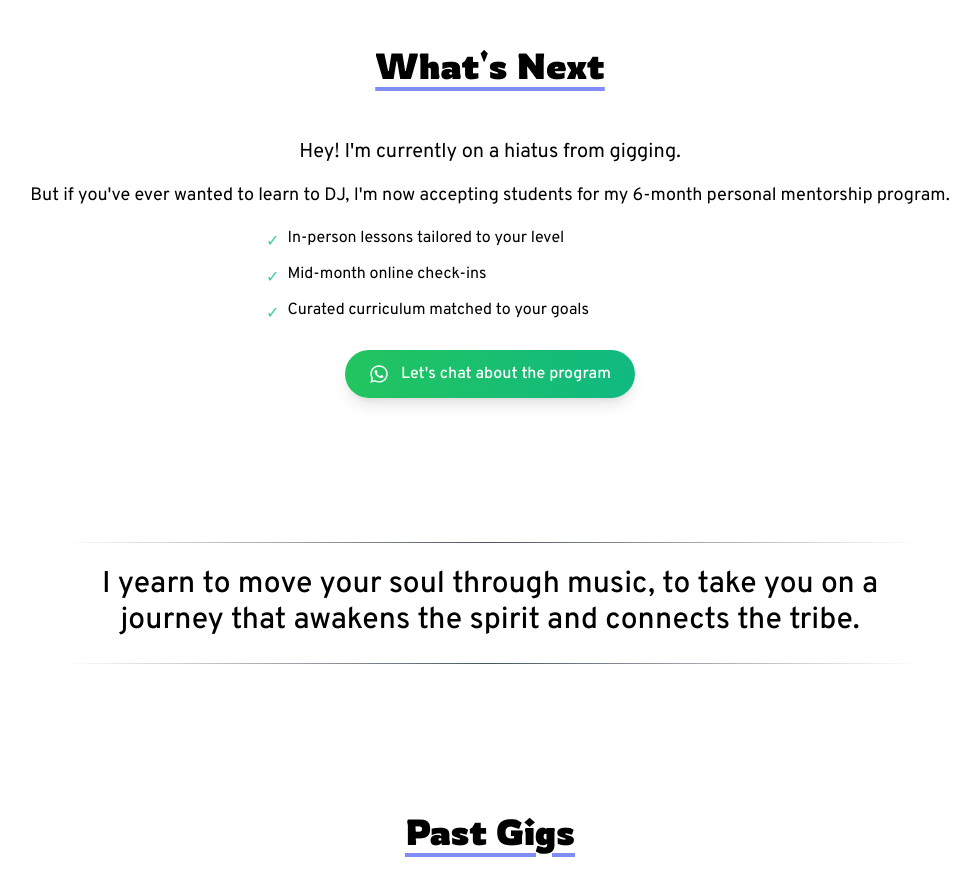
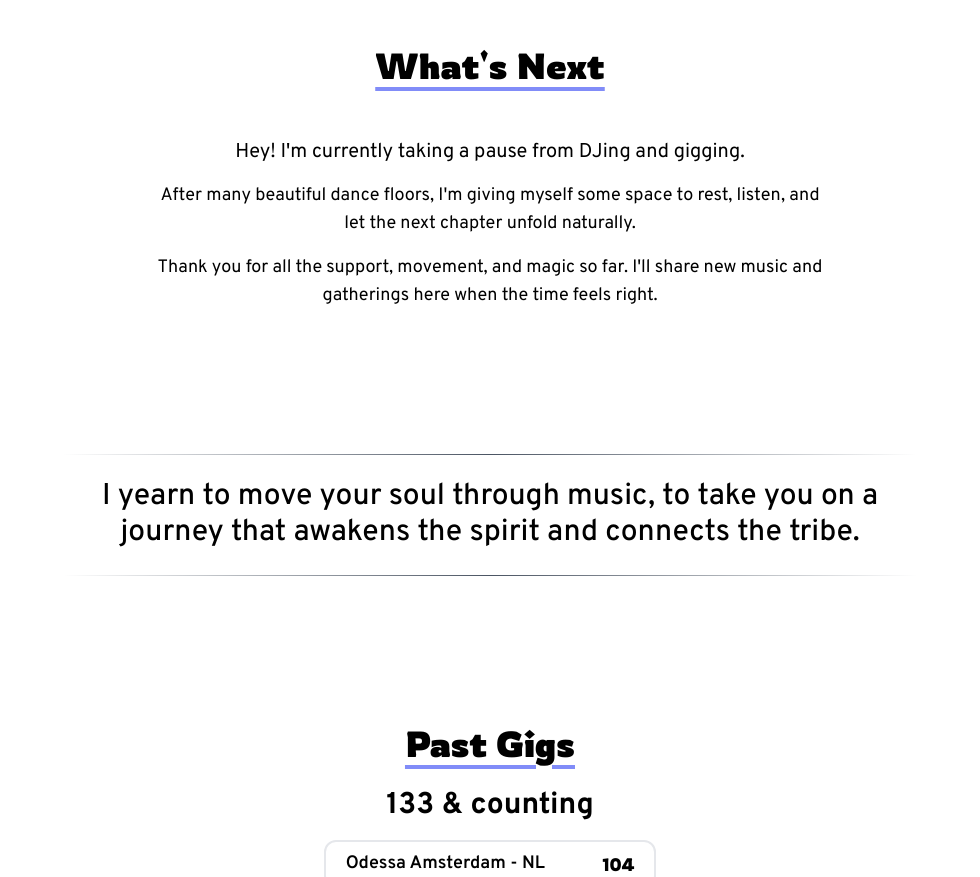
Before and after one commit to kokosthief/dj.henners.bio, a Next.js app: page / in a window 1280 px wide. Shown: the part 1900-2777 px from the top of the page, without its empty margins (150-1130 px from the left). Built offline with nearby package versions, Linux system fonts and the light colour scheme.

Commit message:
fix: simplify DJ pause message

```diff
--- a/src/app/components/UpcomingGigs.tsx
+++ b/src/app/components/UpcomingGigs.tsx
@@ -1,5 +1,4 @@
 import React from 'react';
-import { FaWhatsapp } from 'react-icons/fa6';
 
 import Gig from './Gig';
 import { Gig as GigType } from '../gigsData';
@@ -27,34 +26,14 @@ const UpcomingGigs: React.FC<UpcomingGigsProps> = ({ gigs }) => {
       ) : (
         <div className='text-center py-8'>
           <p className='text-xl mb-4'>
-            Hey! I'm currently on a hiatus from gigging.
+            Hey! I'm currently taking a pause from DJing and gigging.
           </p>
-          <p className='text-lg mb-4'>
-            But if you've ever wanted to learn to DJ, I'm now accepting students for my 6-month personal mentorship program.
+          <p className='text-lg mb-4 max-w-2xl mx-auto'>
+            After many beautiful dance floors, I'm giving myself some space to rest, listen, and let the next chapter unfold naturally.
           </p>
-          <ul className='text-left max-w-md mx-auto mb-6 space-y-2'>
-            <li className='flex items-start gap-2'>
-              <span className='text-emerald-400 mt-1'>&#10003;</span>
-              <span>In-person lessons tailored to your level</span>
-            </li>
-            <li className='flex items-start gap-2'>
-              <span className='text-emerald-400 mt-1'>&#10003;</span>
-              <span>Mid-month online check-ins</span>
-            </li>
-            <li className='flex items-start gap-2'>
-              <span className='text-emerald-400 mt-1'>&#10003;</span>
-              <span>Curated curriculum matched to your goals</span>
-            </li>
-          </ul>
-          <a
-            href='https://api.whatsapp.com/send?phone=31683421604&text=Hi%20Henners!%20I%27m%20interested%20in%20your%20DJ%20mentorship%20program'
-            className='inline-flex items-center gap-3 px-6 py-3 rounded-full bg-gradient-to-r from-green-500 to-emerald-500 text-white shadow-lg hover:shadow-xl transition-all duration-300 hover:scale-105'
-            target='_blank'
-            rel='noopener noreferrer'
-          >
-            <FaWhatsapp className='w-5 h-5' />
-            <span className='font-medium'>Let's chat about the program</span>
-          </a>
+          <p className='text-lg max-w-2xl mx-auto'>
+            Thank you for all the support, movement, and magic so far. I'll share new music and gatherings here when the time feels right.
+          </p>
         </div>
       )}
     </div>
```
